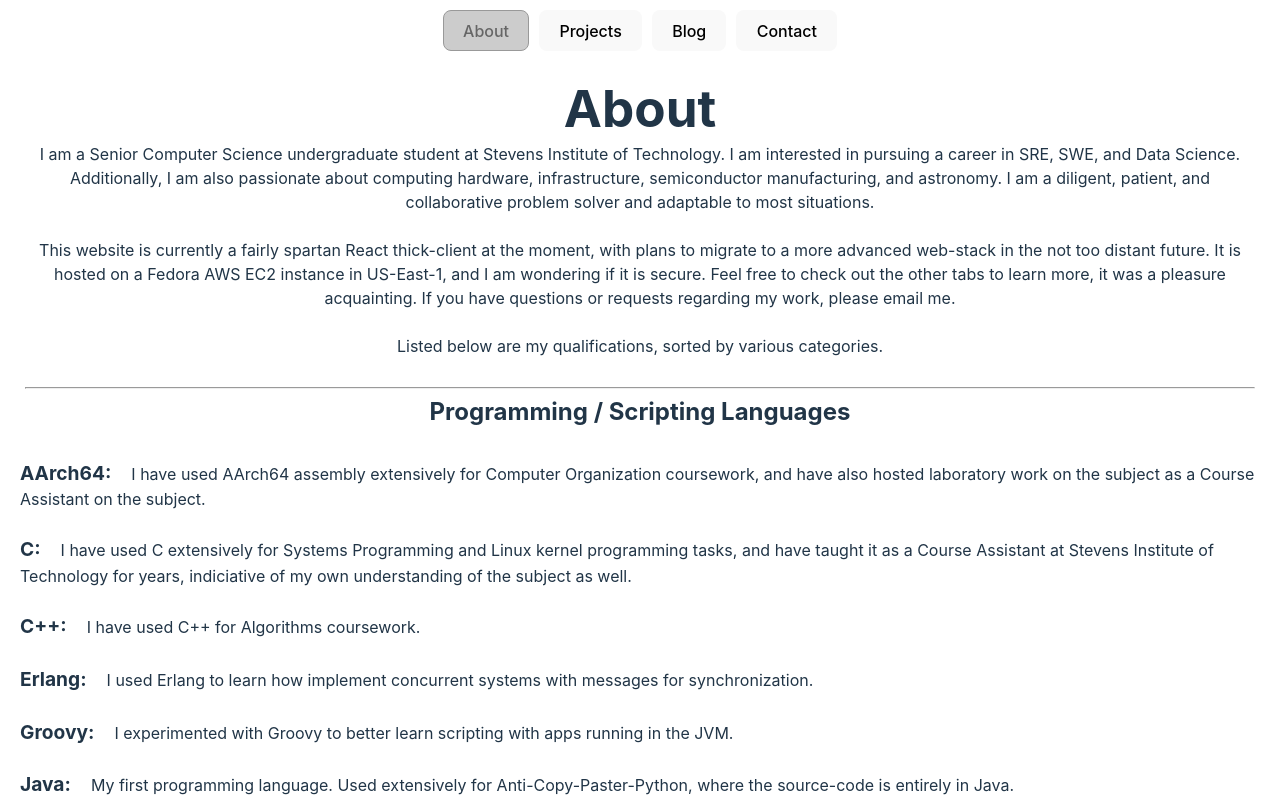
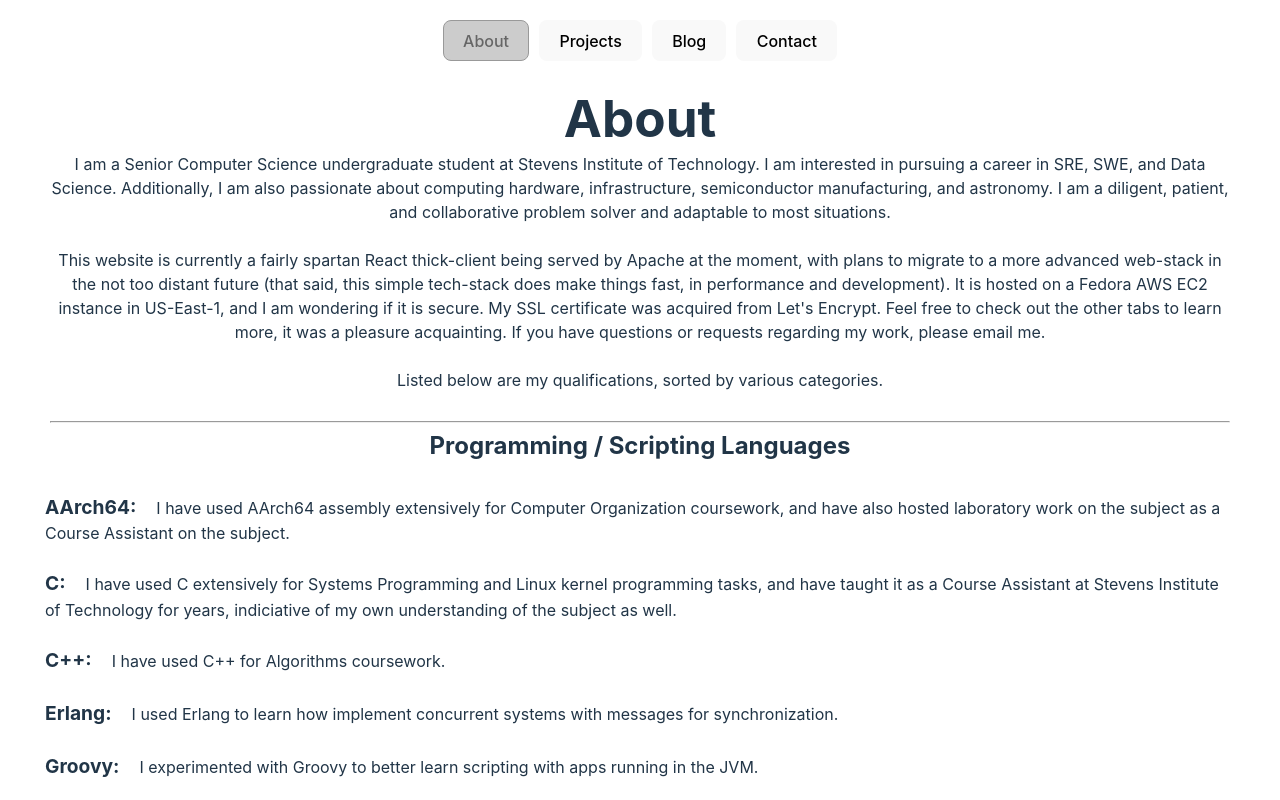
Before and after one commit to RudolphSedlin/PersonalWebsite, a React (Create React App) app: page / in a window 1280 px wide. Shown: the top 800 px of the page. Built offline with nearby package versions, Linux system fonts and the light colour scheme.

Commit message:
Added width restrictions for the React App for greater legibility. Fixed multimedia spacing. HTTPS works!

```diff
--- a/public/index.html
+++ b/public/index.html
@@ -7,7 +7,7 @@
     <meta name="theme-color" content="#000000" />
     <meta
       name="description"
-      content="Rudolph Sedlin Portfolio React Thick-Client"
+      content="Undergraduate CS Major at SIT, with a minor in Mathematics. Focusing on Infrastructure and SRE."
     />
     <link rel="apple-touch-icon" href="%PUBLIC_URL%/logo192.png" />
     <!--
--- a/src/App.css
+++ b/src/App.css
@@ -40,18 +40,18 @@ br {
   max-width: 100%;
 }
 
+.list {
+  justify-content: left;
+  align-items: left;
+  text-align: left;
+  margin: 5px;
+}
+
 .left {
   justify-content: left;
   align-items: left;
   text-align: left;
   margin: 0 auto;
-}
-
-.list {
-  justify-content: left;
-  align-items: left;
-  text-align: left;
-  margin: 5px;
 }
 
 .larger {
@@ -69,6 +69,21 @@ tab {
   align-items: center;
   text-align: center;
   margin: 5px;
-  /*border: 3px solid green;
-  padding: 10px;*/
+  /* border: 3px solid green;
+  padding: 10px; */
 }
+
+list::marker {
+  vertical-align: top;
+}
+
+p {
+  justify-content: left;
+  align-items: left;
+  text-align: left;
+}
+
+.App {
+  max-width: 1200px;
+  width: 100%;
+}
--- a/src/App.jsx
+++ b/src/App.jsx
@@ -10,7 +10,12 @@ import Contact from './components/Contact.jsx'
 
 function App() {
   return (
-      <div className='App'>
+    <div className='App' style={{
+      display: "flex",
+      alignItems: "center",
+      justifyContent: "center",
+      height: "100%",
+    }}>
         <Routes>
           <Route path='/' element={<About />} />
           <Route path='/Contact' element={<Contact />} />
--- a/src/components/About.jsx
+++ b/src/components/About.jsx
@@ -30,7 +30,7 @@ function About() {
                     I am a Senior Computer Science undergraduate student at Stevens Institute of Technology. I am interested in pursuing a career in SRE, SWE, and Data Science. Additionally, I am also passionate about computing hardware, infrastructure, semiconductor manufacturing, and astronomy. I am a diligent, patient, and collaborative problem solver and adaptable to most situations.
                     <br />
                     <br />
-                    This website is currently a fairly spartan React thick-client at the moment, with plans to migrate to a more advanced web-stack in the not too distant future. It is hosted on a Fedora AWS EC2 instance in US-East-1, and I am wondering if it is secure. Feel free to check out the other tabs to learn more, it was a pleasure acquainting. If you have questions or requests regarding my work, please email me.
+                    This website is currently a fairly spartan React thick-client being served by Apache at the moment, with plans to migrate to a more advanced web-stack in the not too distant future (that said, this simple tech-stack does make things fast, in performance and development). It is hosted on a Fedora AWS EC2 instance in US-East-1, and I am wondering if it is secure. My SSL certificate was acquired from Let's Encrypt. Feel free to check out the other tabs to learn more, it was a pleasure acquainting. If you have questions or requests regarding my work, please email me.
                     <br />
                     <br />
                     Listed below are my qualifications, sorted by various categories.
--- a/src/components/Blog.jsx
+++ b/src/components/Blog.jsx
@@ -47,6 +47,7 @@ function Blog() {
                             <div class='left' dangerouslySetInnerHTML={{__html: blog.post}} />
                             {blog.links && blog.links[0] ?
                                 <div class='left'>
+                                    <br />
                                     <h3 class='left'>
                                         External Links:
                                     </h3>
@@ -57,13 +58,12 @@ function Blog() {
                                             </button>
                                         </a>
                                     )}
-                                    <br />
-                                    <br />
                                 </div> :
                                 <></>
                             }
                             {blog.images && blog.images[0] ?
                                 <div class='left'>
+                                    <br />
                                     <h3 class='left'>
                                         Images:
                                     </h3>
--- a/src/components/Projects.jsx
+++ b/src/components/Projects.jsx
@@ -44,10 +44,9 @@ function Projects() {
                             <br />
                             <h3 class='left'>Duration:</h3>
                             {project.time}
-                            <br />
-                            <br />
                             {project.links && project.links[0] ?
                                 <div class='left'>
+                                    <br />
                                     <h3 class='left'>External Links:</h3>
                                     {project.links.map((link) =>
                                         <a class='left' href={link[1]} target="_blank">
@@ -56,13 +55,12 @@ function Projects() {
                                             </button>
                                         </a>
                                     )}
-                                    <br />
-                                    <br />
                                 </div> :
                                 <></>
                             }
                             {project.images && project.images[0] ?
                                 <div class='left'>
+                                    <br />
                                     <h3 class='left'>Images:</h3>
                                     {project.images.map((image) =>
                                         <img src={image} class='images'/>
--- a/src/definitions.js
+++ /dev/null
@@ -1,2 +0,0 @@
-export const SPACEX_API_ENDPOINT = 'https://api.spacexdata.com/v4';
-export const DEFAULT_PAGE_ELEMENTS = 10;
--- a/src/index.css
+++ b/src/index.css
@@ -6,6 +6,10 @@
   color-scheme: light dark;
   color: rgba(255, 255, 255, 0.87);
   background-color: #242424;
+
+  display: flex;
+  justify-content: center;
+  align-items: center;
 
   font-synthesis: none;
   text-rendering: optimizeLegibility;
```
Also changed, not shown: src/assets/Blogs.js (+10 -1 lines), public/images/certbot.svg (added).
